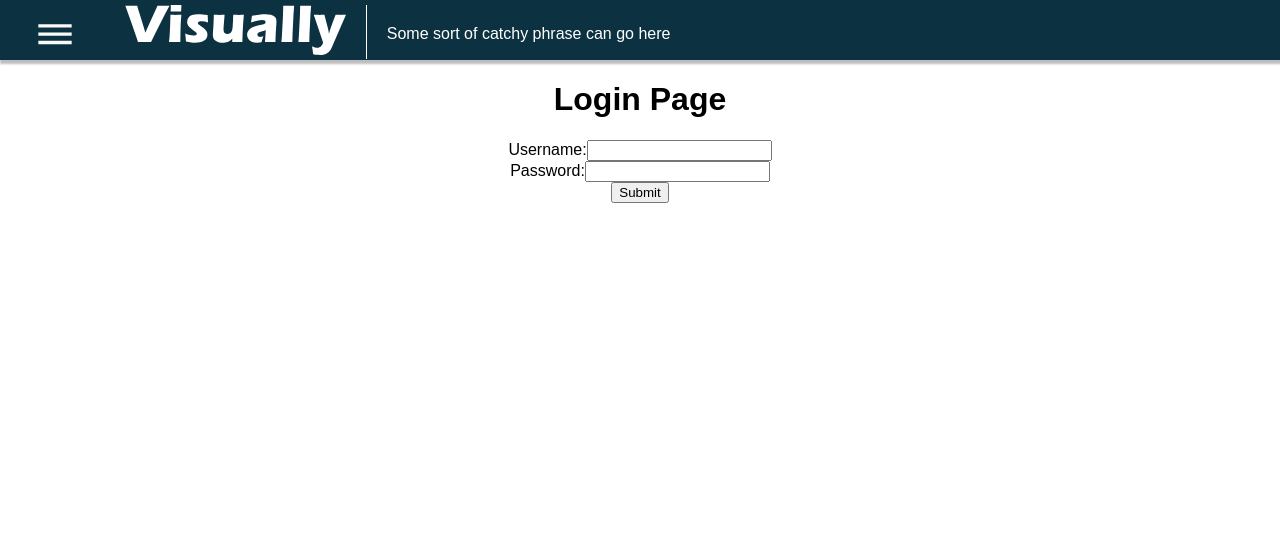
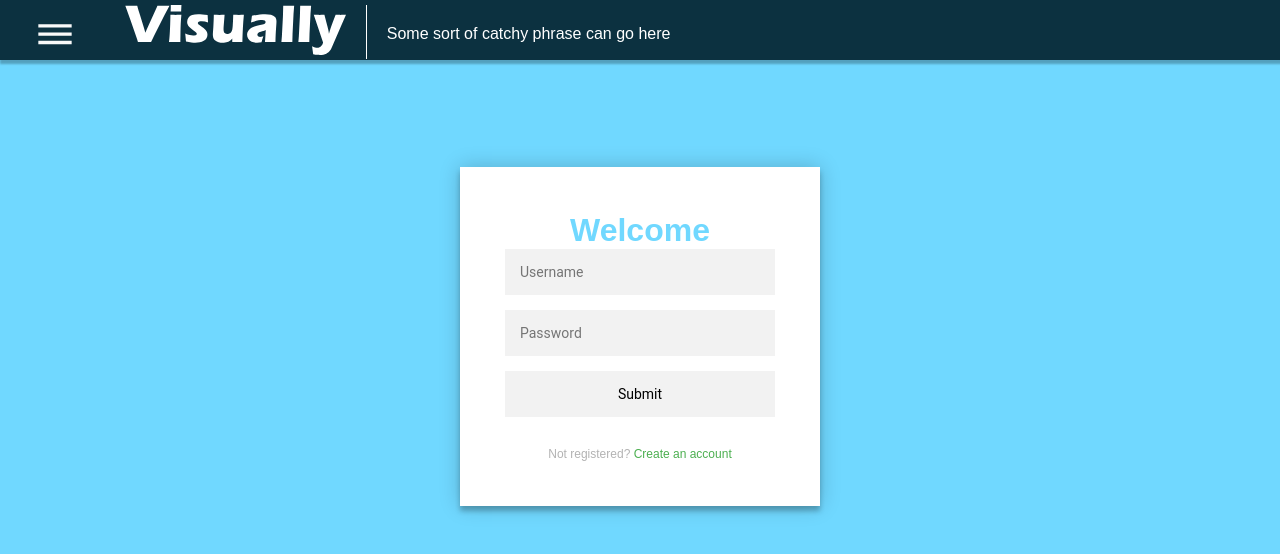
Before and after one commit to ryyu/cs470-Visually, a React (Create React App) app in the folder visually/: page / in a window 1280 px wide. Shown: the top 554 px of the page. Built offline with nearby package versions, Linux system fonts and the light colour scheme.

Commit message:
updated css

```diff
--- a/visually/src/Login.js
+++ b/visually/src/Login.js
@@ -1,6 +1,6 @@
 import React, { Component } from 'react';
 import ReactDOM from 'react-dom';
-import './App.css';
+import './stylesheets/login.css';
 
 
 class LoginBox extends Component {
@@ -46,19 +46,17 @@ class LoginForms extends Component {
 
   render() {
     return(
-      <form onSubmit={this.handleSubmit}>
-        <label>
-          Username:
-          <input type="text" name="username" value={this.state.username} onChange={this.handleChange}/>
-        </label>
-        <br/>
-        <label>
-          Password:
-          <input type="text" name="password" value={this.state.password} onChange={this.handleChange}/>
-        </label>
-        <br/>
-        <input type="submit" value="Submit" />
-      </form>
+      <div class="login-form">
+        <form class="form" onSubmit={this.handleSubmit}>
+          <h1>Welcome</h1>
+          <input placeholder="Username" type="text" name="username" value={this.state.username} onChange={this.handleChange}/>
+            <br/>
+          <input placeholder="Password" type="text" name="password" value={this.state.password} onChange={this.handleChange}/>
+            <br/>
+          <input type="submit" value="Submit" />
+          <p class="message">Not registered? <a href="#">Create an account</a></p>
+        </form>
+      </div>
     );
   }
 }
--- a/visually/src/pages/login.js
+++ b/visually/src/pages/login.js
@@ -5,7 +5,6 @@ export class Login extends Component {
   render() {
     return (
       <div>
-		<h1>Login Page</h1>
         <LoginBox/>
       </div>
     );
--- a/visually/src/stylesheets/headerBar.css
+++ b/visually/src/stylesheets/headerBar.css
@@ -9,7 +9,7 @@
 	box-shadow: 0px 4px 2px 0px rgba(0,0,0,0.26);
 	display: block;
 	margin: 0px;
-	position: fixed;
+
 
 }
 
--- /dev/null
+++ b/visually/src/stylesheets/login.css
@@ -0,0 +1,148 @@
+/*.login-box {
+  margin:auto;
+
+}
+
+.login-form {
+  margin: auto;
+  text-align: center;
+  width: 50vh;
+  height: 50vh;
+  background-color: #c0bdc2;
+}
+
+#form {
+  font-size: 24px;
+  position: relative;
+  top: 50%;
+  left: 50%;
+  transform: translate(-50%, -50%);
+}
+
+.login-textbox {
+  width: 75%;
+  height: 24px;
+}
+
+
+.login-button {
+  background-color: #008CBA;
+  border-radius: 8px;
+  padding: none;
+  border: none;
+}
+
+*/
+
+body {
+  background-color: #70d8ff;
+}
+
+h1 {
+  font-family: 'PT sans', sans-serif;
+  color: #70d8ff;
+  margin: 0;
+}
+
+.login-form {
+  width: 360px;
+  padding: 8% 0 0;
+  margin: auto;
+  height: 100vh;
+/*  background: linear-gradient(to bottom, rgba(146, 135, 187, 0.8) 0%, rgba(0,0,0,0.6) 100%); */
+}
+.form {
+  position: relative;
+  z-index: 1;
+  background: #FFFFFF;
+  max-width: 360px;
+  margin: auto;
+  padding: 45px;
+  text-align: center;
+  box-shadow: 0 0 20px 0 rgba(0, 0, 0, 0.2), 0 5px 5px 0 rgba(0, 0, 0, 0.24);
+}
+.form input {
+  font-family: "Roboto", sans-serif;
+  outline: 0;
+  background: #f2f2f2;
+  width: 100%;
+  border: 0;
+  margin: 0 0 15px;
+  padding: 15px;
+  box-sizing: border-box;
+  font-size: 14px;
+}
+.form button {
+  font-family: "Roboto", sans-serif;
+  text-transform: uppercase;
+  outline: 0;
+  background: #4CAF50;
+  width: 100%;
+  border: 0;
+  padding: 15px;
+  color: #FFFFFF;
+  font-size: 14px;
+  -webkit-transition: all 0.3 ease;
+  transition: all 0.3 ease;
+  cursor: pointer;
+}
+.form button:hover,.form button:active,.form button:focus {
+  background: #43A047;
+}
+
+.form .message {
+  margin: 15px 0 0;
+  color: #b3b3b3;
+  font-size: 12px;
+}
+.form .message a {
+  color: #4CAF50;
+  text-decoration: none;
+}
+
+/*
+.form .message {
+  margin: 15px 0 0;
+  color: #b3b3b3;
+  font-size: 12px;
+}
+.form .message a {
+  color: #4CAF50;
+  text-decoration: none;
+}
+.form .register-form {
+  display: none;
+}
+.container {
+  position: relative;
+  z-index: 1;
+  max-width: 300px;
+  margin: 0 auto;
+}
+.container:before, .container:after {
+  content: "";
+  display: block;
+  clear: both;
+}
+.container .info {
+  margin: 50px auto;
+  text-align: center;
+}
+.container .info h1 {
+  margin: 0 0 15px;
+  padding: 0;
+  font-size: 36px;
+  font-weight: 300;
+  color: #1a1a1a;
+}
+.container .info span {
+  color: #4d4d4d;
+  font-size: 12px;
+}
+.container .info span a {
+  color: #000000;
+  text-decoration: none;
+}
+.container .info span .fa {
+  color: #EF3B3A;
+} */
--- a/visually/src/stylesheets/styles.css
+++ b/visually/src/stylesheets/styles.css
@@ -2,7 +2,6 @@
 	width: 100%;
 	display: block;
 	margin: 0px;
-	padding-top: 60px;
 	overflow: auto;
 }
 
```
Also changed, not shown: visually/src/Login.css (deleted), 1 other file (tests, documents, lock files or other folders).
